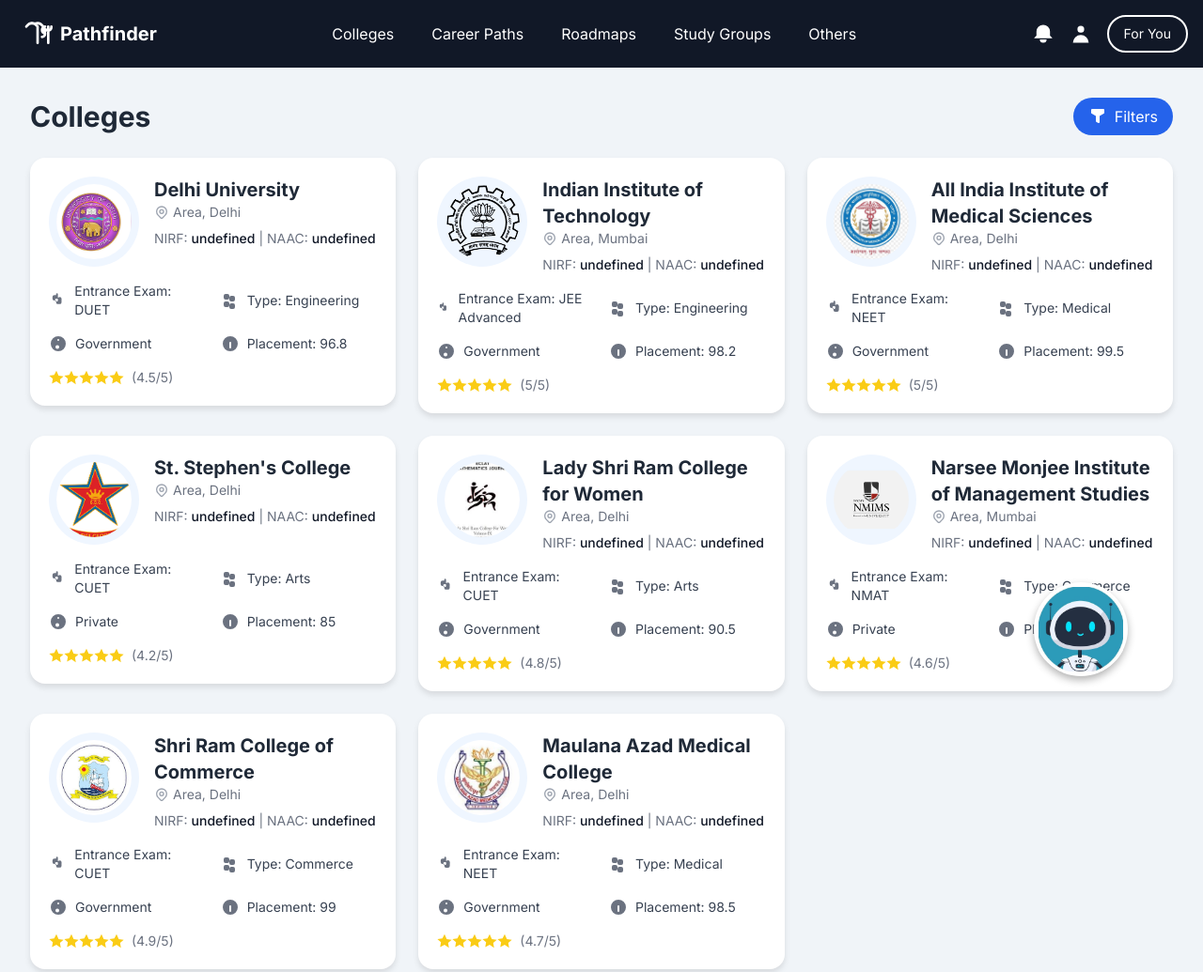
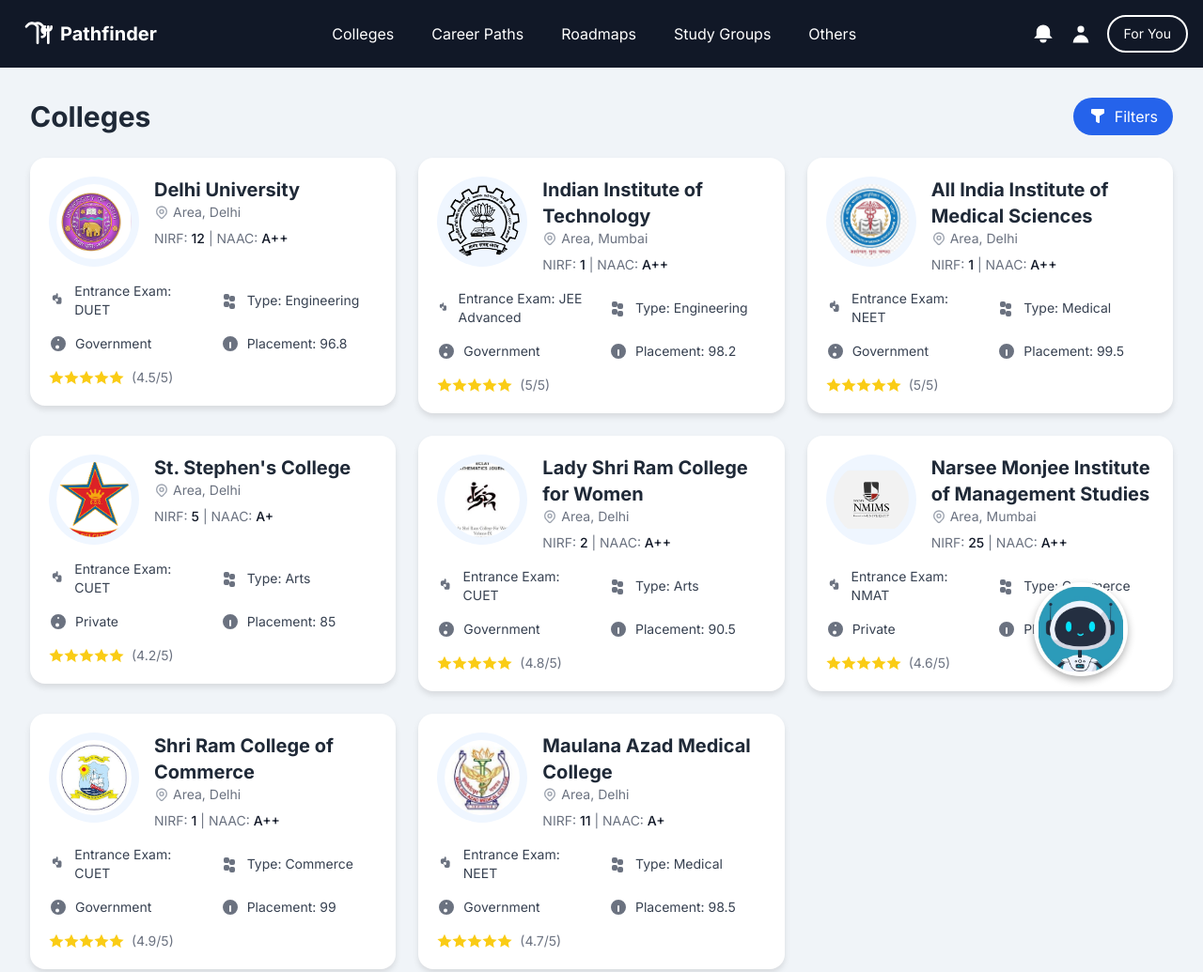
Before and after one commit to shalonjovan/one-stop, a plain HTML site: page colleges.html in a window 1280 px wide. Shown: the top 1035 px of the page at 94% size. Drawn offline with nearby package versions, Linux system fonts and the light colour scheme.

Commit message:
correction

```diff
--- a/colleges.html
+++ b/colleges.html
@@ -210,7 +210,7 @@
                                         </svg>
                                         ${college.location}
                                     </p>
-                                    <p class="text-sm text-gray-500 mt-2">NIRF: <span class="text-gray-900 font-medium">${college.nirf_rank}</span> | NAAC: <span class="text-gray-900 font-medium">${college.naac_grade}</span></p>
+                                    <p class="text-sm text-gray-500 mt-2">NIRF: <span class="text-gray-900 font-medium">${college.nirf}</span> | NAAC: <span class="text-gray-900 font-medium">${college.naac}</span></p>
                                 </div>
                             </div>
                             <div class="grid grid-cols-2 gap-4 text-sm text-gray-700">
```
